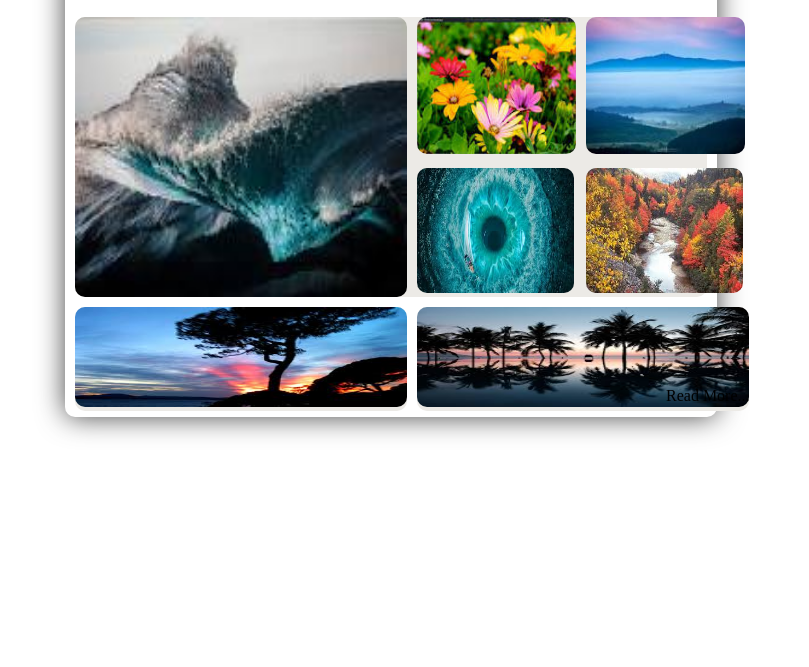
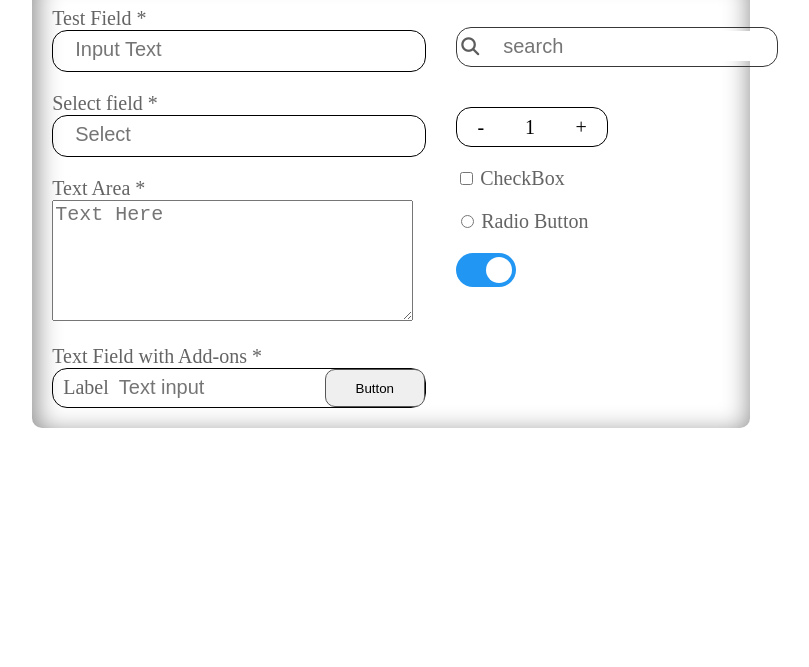
Before and after one commit to anas7677shine/f3c2, a plain HTML site: page index.html in a window 1280 px wide. Shown: the part 133-800 px from the top of the page, without its empty margins (249-1058 px from the left). Drawn offline with Linux system fonts and the light colour scheme.

Commit message:
contest task2

```diff
--- a/index.html
+++ b/index.html
@@ -1,53 +1,82 @@
 <!DOCTYPE html>
 <html lang="en">
+
 <head>
     <meta charset="UTF-8">
     <meta http-equiv="X-UA-Compatible" content="IE=edge">
     <meta name="viewport" content="width=device-width, initial-scale=1.0">
+
+    <link rel="stylesheet" href="https://cdnjs.cloudflare.com/ajax/libs/font-awesome/6.2.1/css/all.min.css"/>
+
     <link rel="stylesheet" href="style.css">
-    <title>Documents</title>
+    <title>Document</title>
 </head>
+
 <body>
     <div class="container">
-        <div class="heading">
-            <h1>Gallery</h1>
-        </div>
-        <div class="top-container">
-            <div class="left">
-                <img src="images1.jfif" alt="image">
+        <div class="left-side">
+
+            <div class="pad">
+                <label for="input-text">Test Field *</label>
+                <div class="bordered ">
+                    <input type="text" id="input-text" placeholder="Input Text" class="input-1">
+                </div>
             </div>
 
-            <div class="right">
-                <div class="inner-right-1">
-                    <div class="grid-1">
-                        <img src="images2.jfif" alt="image">
-                    </div>
-                    <div class="grid-2">
-                        <img src="images3.jfif" alt="image">
-                    </div>
+            <div class="pad">
+                <label for="number">Select field *</label>
+                <div class="bordered">
+                    <input type="number" id="number" class="input-1" placeholder="Select">
                 </div>
+            </div>
 
-                <div class="inner-right-2">
-                    <div class="grid-3">
-                        <img src="images4.jpg" alt="image">
-                    </div>
-                    <div class="grid-4">
-                        <img src="images5.jpg" alt="image">
+            <div class="pad">
+                <label for="textarea">Text Area *</label>
+                <div >
+                    <textarea name="" id="textarea" cols="40" rows="5" placeholder="Text Here"></textarea>
+                </div>
+            </div>
+
+
+            <div class="pad">
+                <label for="Add-oin">Text Field with Add-ons *</label>
+                <div class="pad1">
+                    <div class="ons-input">
+                        <label for="" id="lebel-left">Label</label>
+                        <input type="text" placeholder="Text input" class="input-1 sepa">
+                        <button type="button">Button</button>
                     </div>
                 </div>
             </div>
-
         </div>
 
-        <div class="bottom">
-            <div class="sub-bottom-1">
-                <img src="images6.jpg" alt="">
+        <div class="right-side">
+            <div class="right-inp">
+                <i class="fa-solid fa-magnifying-glass"></i>
+                <input type="search" placeholder="search" class="i">
             </div>
-            <div class="sub-bottom-2">
-                <img src="images7.jpg" alt="">
-                <a href="index.html">Read More...</a>
+
+            <div class="increment">
+                <span>-</span>
+                <span>1</span>
+                <span>+</span>
             </div>
+
+            <div class="pad">
+                <input type="checkbox" name="1" id="3">
+                <label for="3">CheckBox</label>
+            </div>
+            <div class="pad">
+                <input type="radio" name="1" id="1">
+                <label for="1">Radio Button</label>
+            </div>
+
+            <label class="switch pad">
+                <input type="checkbox" checked>
+                <span class="slider round"></span>
+            </label>
         </div>
     </div>
 </body>
+
 </html>
--- a/style.css
+++ b/style.css
@@ -1,106 +1,173 @@
 body{
-    display: flex;
-    justify-content: center;
-    align-items: center;
-    margin-top: 50px;
+  display: flex;
+  justify-content: center;
+  margin-top: 100px;
 }
+/* parent container styling start   */
 .container{
     display: flex;
-    flex-direction: column;
-    grid-template-columns: 1fr 1fr 1fr;
-    box-shadow: 0px 0px 28px 0px rgba(0,0,0,0.73);
+    gap: 30px;
+    width: 53.6%;
     border-radius: 10px;
-    gap: 10px;
-    width: 50%;
-    padding: 10px;
+    padding: 20px;
+    box-shadow: inset 2px 7px 26px 2px rgba(0,0,0,0.48);
 }
-.top-container{
-    display: grid;
-    grid-template-columns: 1fr 1fr;
-    gap: 10px;
-    background-color: rgb(236, 234, 230);
-    border-radius: 10px;
+/* parent container styling end  */
+
+.bordered{
+  border: 1px solid black;
+  height: 40px;
+  border-radius: 15px;
 }
-.left{
-    height: 280px;
-}
-.right{
-    display: grid;
-    grid-template-rows: 1fr 1fr;
-    gap: 10px;
-    height: 280px;
-}
-.inner-right-1{
-    display: grid;
-    gap: 10px;
-    grid-template-columns: 1fr 1fr;
-}
-.inner-right-2{
-    display: grid;
-    gap: 10px;
-    grid-template-columns: 1fr 1fr;
-}
-.bottom{
-    display: grid;
-    gap: 10px;
-    grid-template-columns: 1fr 1fr;
-    height: 100px;
-    width: 100%;
-}
-.sub-bottom-1{
-    background-color: rgb(236, 234, 230);
-    border-radius: 10px;
-}
-.sub-bottom-2{
-    background-color: rgb(236, 234, 230);
-    border-radius: 10px;
+.input-1{
+  margin-top: 2px;
+  margin-left: 20px;
+  height: 30px;
+  width: 340px;
+  outline: none;
+  border: none;
 }
 
-
-
-/* images styling */
-
-.container .top-container .left img{
-    height: 280px;
-    width: 332px;
-    border-radius: 10px;
-}
-.container .top-container .right .inner-right-1 img{
-    height: 137px;
-    width: 159px;
-    border-radius: 10px;
-}
-.container .top-container .right .inner-right-2 img{
-    height: 125px;
-    width: 157px;
-    border-radius: 10px;
+.sepa{
+  margin-left: -3px;
 }
 
-/* imges styling end */
+.ons-input{
+  border: 1px solid black;
+  height: 38px;
+  width: 372px;
+  border-radius: 15px;
+}
+.ons-input input{
 
-/* text styling */
-
-p{
-    display: inline;
-    font-size: 18px;
+  width: 200px;
+  margin-left: 4px;
+  border: none;
 }
-a{
-    position: absolute;
-    margin-left: 240px;
-    text-decoration: none;
-    margin-top: 80px;
-    margin-left: -83px;
-    color: black;
+button{
+  position: absolute;
+  margin-left: 4px;
+  height: 38.1px;
+  width: 100px;
+  border: 1px solid rgb(87, 86, 86);
+  border-radius: 10px;
 }
 
+#lebel-left{
+  margin-left: 10px;
+}
 
-.bottom .sub-bottom-1 img{
-    height: 100px;
-    width: 332px;
-    border-radius: 10px;
+.pad{
+  margin-top: 20px;
 }
-.bottom .sub-bottom-2 img{
-    height: 100px;
-    width: 332px;
-    border-radius: 10px;
+
+textarea{
+  width: 355px;
+  font-size: 20px;
+  outline: none;
 }
+
+/* left container styling start  */
+
+.right-side{
+  margin-top: 38px;
+}
+.right-inp{
+  border: 1px solid rgb(56, 56, 56);
+  border-radius: 15px;
+  margin-top: 2px;
+  height: 38px;
+  width: 320px;
+}
+.right-inp i{
+  font-size: 18px;
+  margin-left: 4px;
+  color: rgb(94, 93, 93);
+}
+.right-inp input{
+  width: 280px;
+  height: 30px;
+  margin-top: 3px;
+  outline: none;
+  border: none;
+  font-size: 20px;
+  padding-left: 20px;
+}
+
+.increment{
+  display: flex;
+  justify-content:space-around;
+  align-items: center;
+  margin-top: 40px;
+  border: 1px solid black;
+  height: 38px;
+  width: 150px;
+  border-radius: 15px;
+  font-size: 20px;
+}
+
+.pad input, label{
+  font-size: 20px;
+  color: rgb(100, 100, 100);
+}
+
+/* toggle button  */
+.switch {
+    position: relative;
+    display: inline-block;
+    width: 60px;
+    height: 34px;
+  }
+
+  .switch input {
+    opacity: 0;
+    width: 0;
+    height: 0;
+  }
+
+  .slider {
+    position: absolute;
+    cursor: pointer;
+    top: 0;
+    left: 0;
+    right: 0;
+    bottom: 0;
+    background-color: #ccc;
+    -webkit-transition: .4s;
+    transition: .4s;
+  }
+
+  .slider:before {
+    position: absolute;
+    content: "";
+    height: 26px;
+    width: 26px;
+    left: 4px;
+    bottom: 4px;
+    background-color: white;
+    -webkit-transition: .4s;
+    transition: .4s;
+  }
+
+  input:checked + .slider {
+    background-color: #2196F3;
+  }
+
+  input:focus + .slider {
+    box-shadow: 0 0 1px #2196F3;
+  }
+
+  input:checked + .slider:before {
+    -webkit-transform: translateX(26px);
+    -ms-transform: translateX(26px);
+    transform: translateX(26px);
+  }
+
+  /* Rounded sliders */
+  .slider.round {
+    border-radius: 34px;
+  }
+
+  .slider.round:before {
+    border-radius: 50%;
+  }
```
Also changed, not shown: images1.jfif (deleted), images2.jfif (deleted), images3.jfif (deleted), images4.jpg (deleted), images5.jpg (deleted), images6.jpg (deleted), images7.jpg (deleted).
